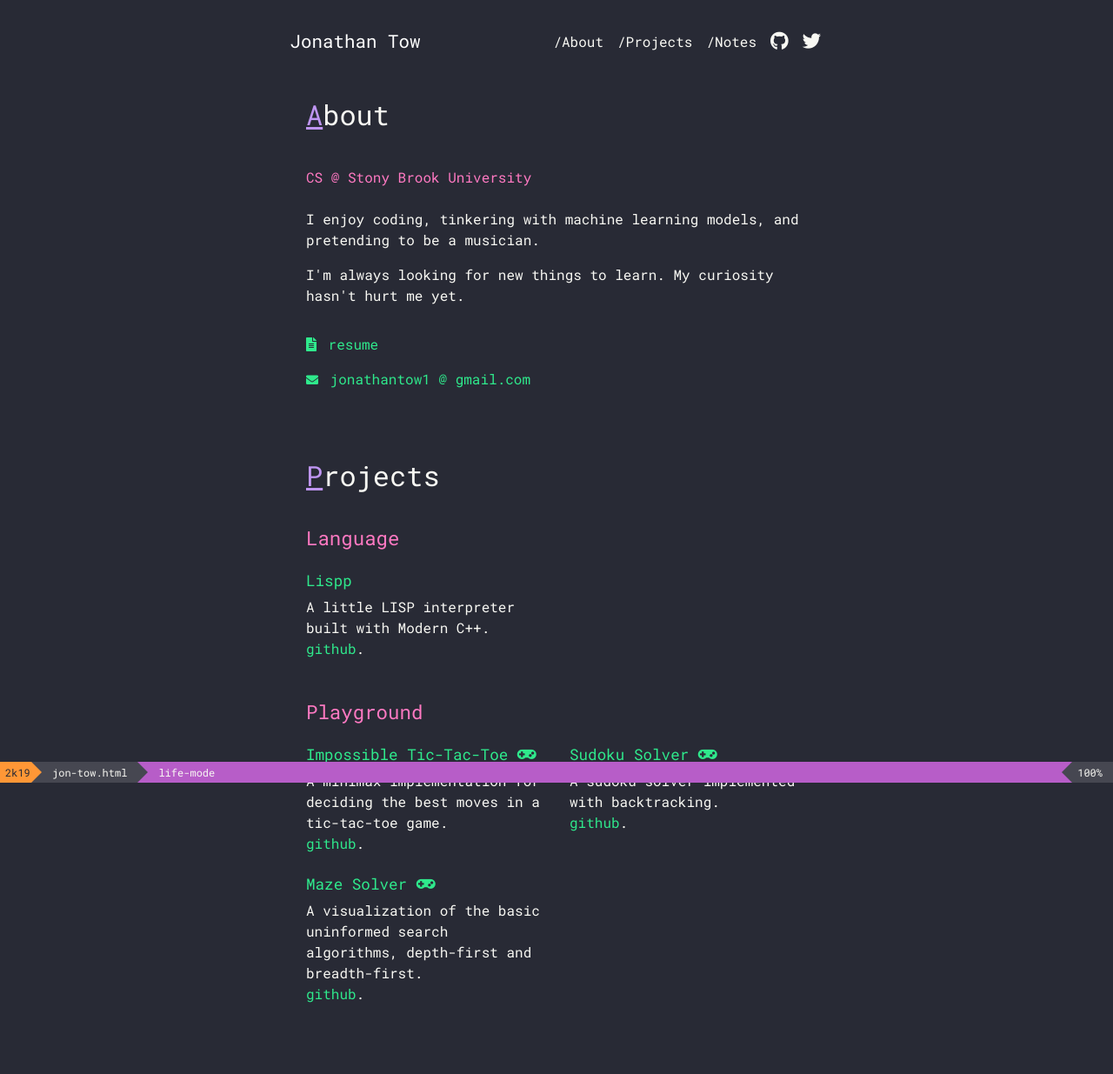
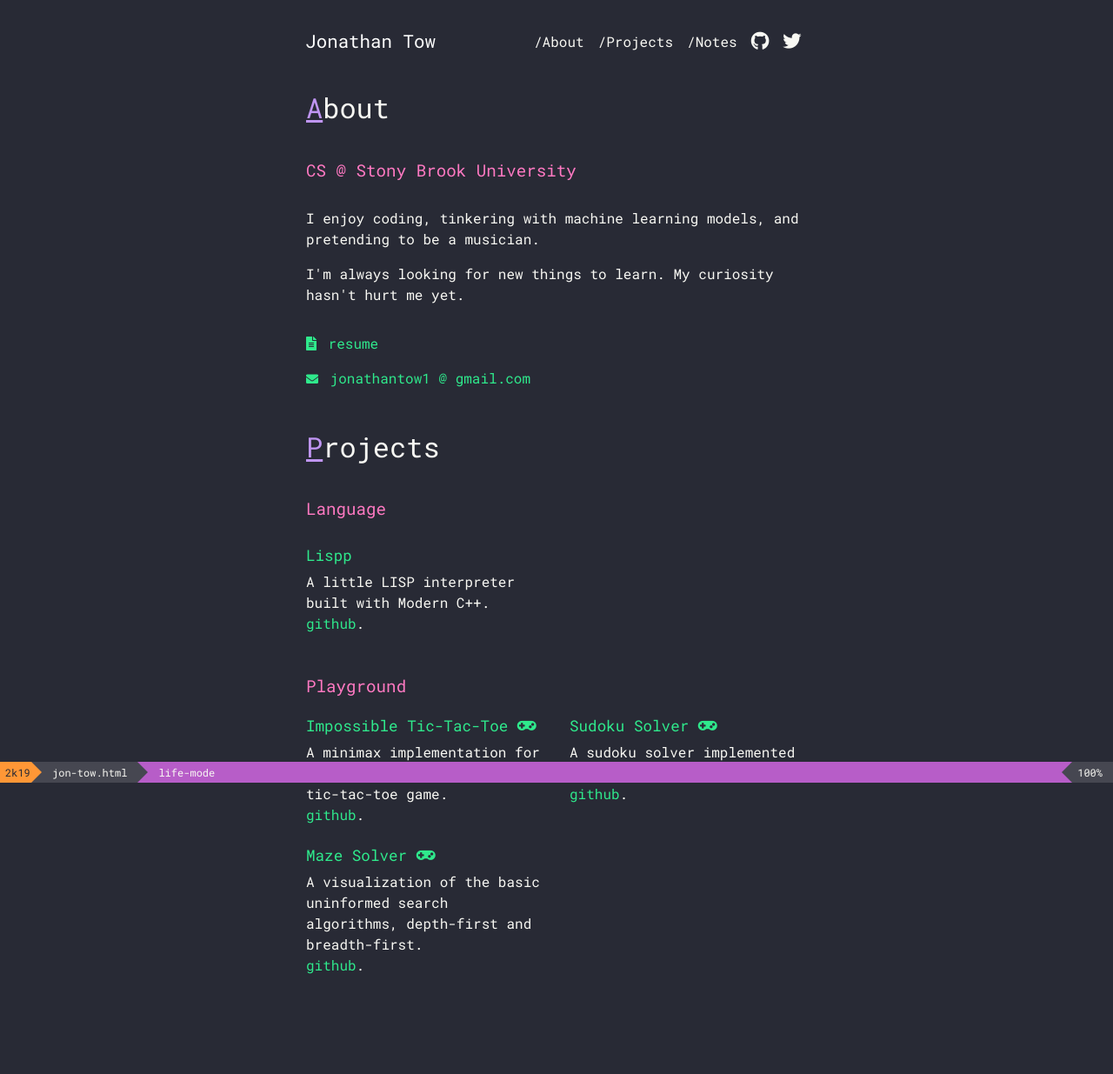
Before and after one commit to jon-tow/jon-tow.github.io, a Jekyll site: the page built from index.html, in a window 1280 px wide. Shown: the whole page at 87% size. Built offline with Jekyll 4.4.1, drawn with Linux system fonts in a browser that asks for light colours; after the commit the page ends 1186 px from its top, so only the background shows below that.

Commit message:
clean up

```diff
--- a/_includes/_sections/about.html
+++ b/_includes/_sections/about.html
@@ -11,9 +11,9 @@
   <!-- Content -->
   <div class="section-content ">
       <!-- Bio Row -->
+      <h3>CS @ Stony Brook University</h3>
+
       <p>
-        <b>CS @ Stony Brook University</b>
-        <br>
         <br>
         I enjoy coding, tinkering with
         machine learning models,
--- a/_includes/_sections/projects.html
+++ b/_includes/_sections/projects.html
@@ -1,4 +1,4 @@
-<section class="" id="project">
+<section id="project">
 
   <!-- Section Title Row -->
   <div class="section-header pt-3 pb-2">
@@ -7,7 +7,7 @@
     </h2>
   </div>
 
-  <div class="section-content" style="">
+  <div class="section-content">
 
     <!-- LANGUAGE -->
     <div class="project-type mb-2 pt-0">
@@ -16,7 +16,7 @@
     <!-- Note Projects Row -->
     <div class="project-row row pl-0">
       <!-- Column Content -->
-        <div class="project-item col-sm">
+      <div class="project-item pt-2 col-sm">
         <h4>
           <a href="https://github.com/jon-tow/lispp">
             Lispp
@@ -30,7 +30,6 @@
         </p>
       </div>
       <div class="project-item col-sm">
-
       </div>
     </div>
     <!-- End of Projects Row -->
--- a/css/main.css
+++ b/css/main.css
@@ -51,7 +51,7 @@ header {
   display:flex;
   flex-direction: column;
 
-  padding: 1em 0em 0em 0em;
+  padding-top: 1em;
 }
 
 main {
@@ -59,7 +59,6 @@ main {
   flex-direction: column;
   justify-content: flex-start;
   align-items: center;
-
 
   overflow-y:scroll;
   height: 90%;
@@ -119,6 +118,7 @@ footer {
   padding-right: 1em;
   background-color: var(--secondary-bg);
 }
+
 .arrow-right-file {
   width: 0;
   height: 0;
@@ -203,10 +203,9 @@ h1, h2 {
 }
 
 h3 {
-    font-size: 1.4em;
+    font-size: 1.2em;
     font-weight: 400;
     color: #FF79C2;
-
 }
 
 h4 {
@@ -223,8 +222,9 @@ header a {
 
 /* Nav Styling */
 .navbar {
-    width: 100%;
-    padding: 0.5em 0 0.5em 1.5em;
+  width: 100%;
+  padding-left: 2.6em;
+  padding-right: 1.4em;
 }
 
 .navbar a {
@@ -232,7 +232,7 @@ header a {
 }
 
 .navbar-nav {
-    padding-left: .4em;
+
 }
 .navbar-nav .navbar ul li {
   list-style-type: none;
@@ -267,8 +267,6 @@ section {
   height: 100%;
   width: 100%;
 
-  padding-bottom: 1em;
-  margin-bottom: 1em;
 }
 
 .section-header {
@@ -347,8 +345,7 @@ blockquote {
 
 
 #about {
-  margin-top: 1em;
-
+  margin-top: .5em;
 }
 
 #project {
```
Lines whose indentation alone changed are shown as unchanged.
